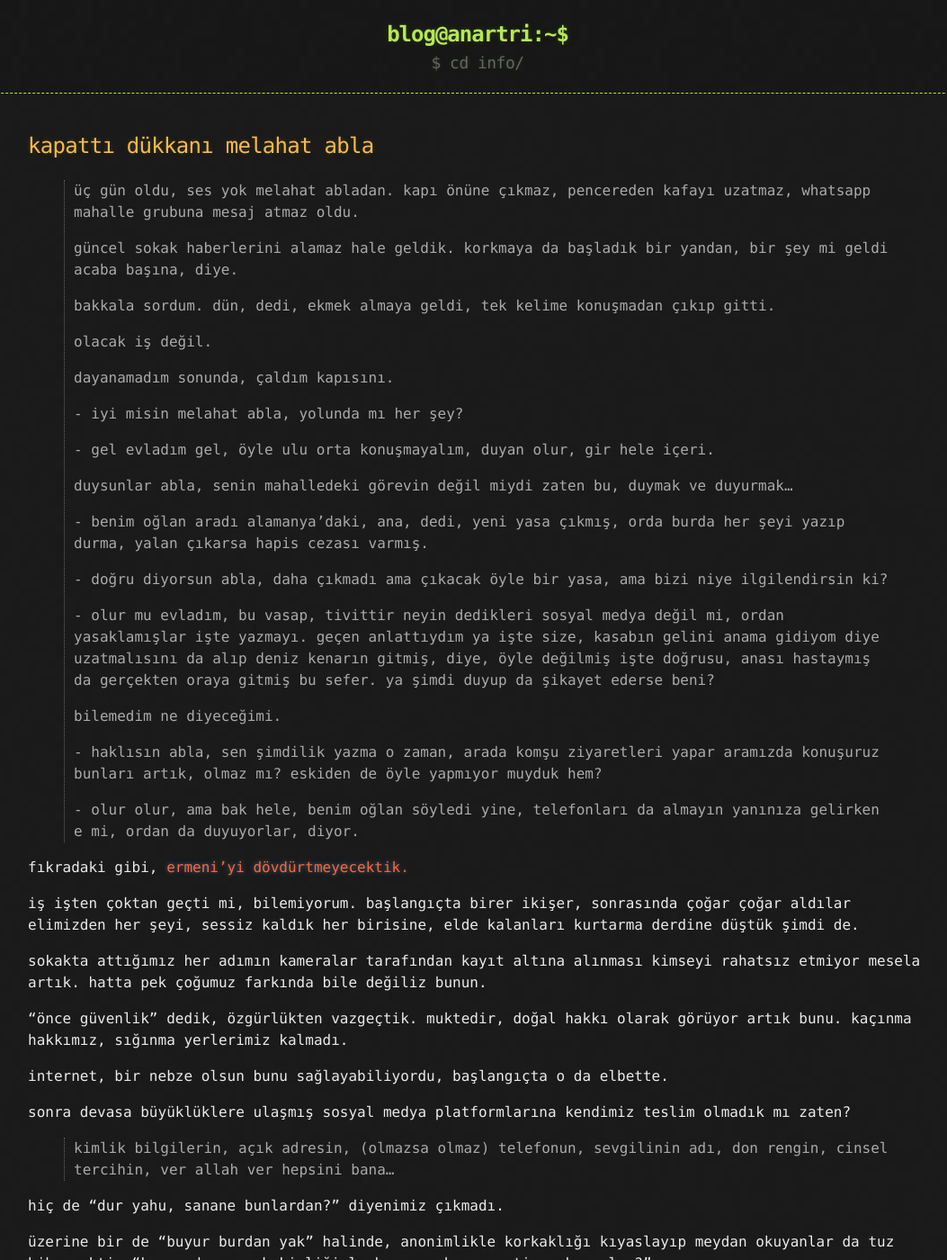
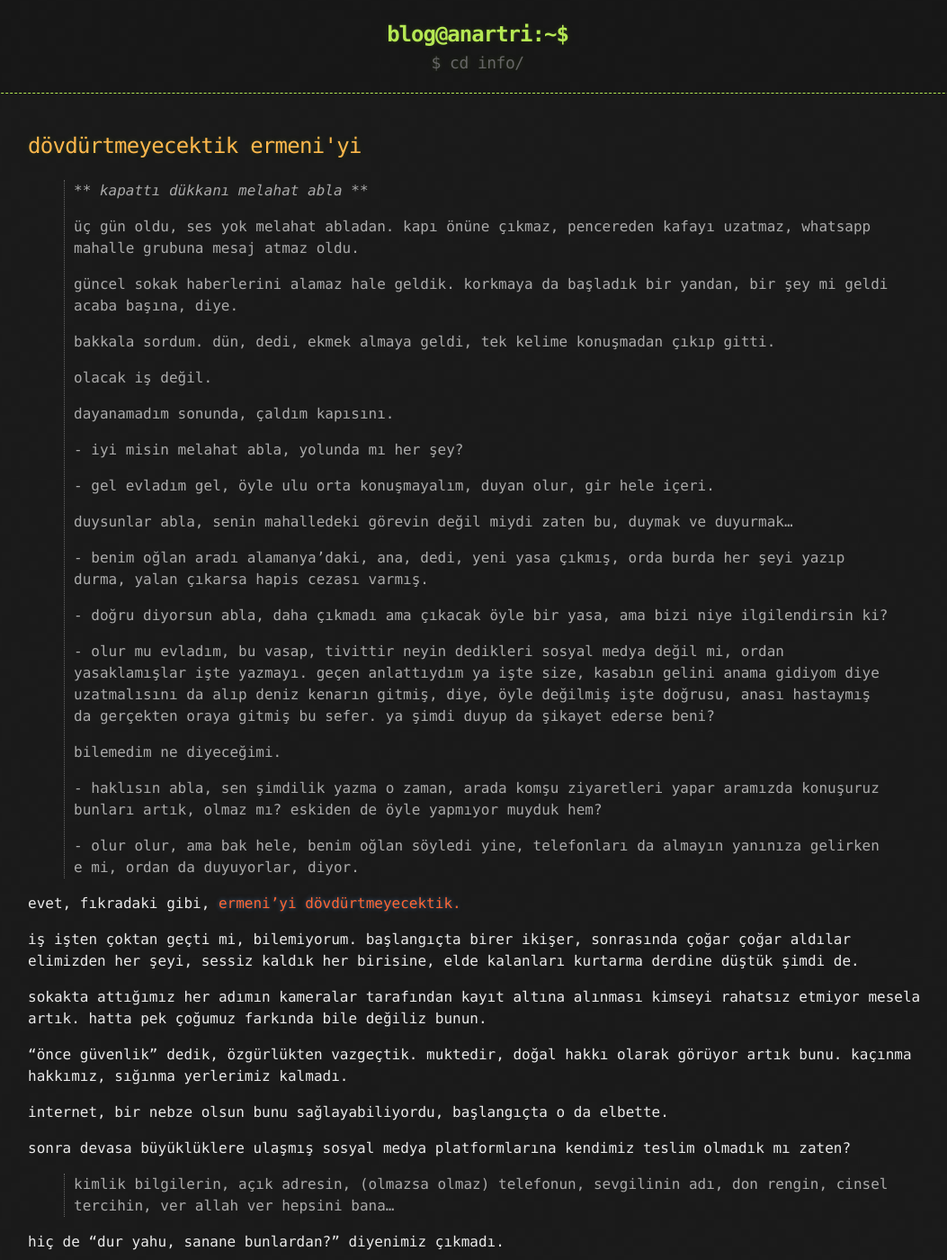
Before and after one commit to lanartri/lanartri.github.io, a Jekyll site: the page built from _posts/2022-05-30-kapatti-dukkani-melahat-abla.md, in a window 1280 px wide and 1400 px high. Shown: the whole window at 90% size, without its empty margins (109-1162 px from the left). Built offline with Jekyll 4.4.1, drawn with Linux system fonts in a browser that asks for light colours.

Commit message:
yeni blog, giriş devam

```diff
--- a/_posts/2022-05-30-kapatti-dukkani-melahat-abla.md
+++ b/_posts/2022-05-30-kapatti-dukkani-melahat-abla.md
@@ -1,10 +1,12 @@
 ---
 layout: post
-title:  "kapattı dükkanı melahat abla"
-date:   2022-05-30 12:41:00 +0000
+title:  "dövdürtmeyecektik ermeni'yi"
+date:   2022-05-31 11:58:00 +0000
 published: true
 categories: gündem
 ---
+> *** kapattı dükkanı melahat abla ***
+>
 > üç gün oldu, ses yok melahat abladan. kapı önüne çıkmaz, pencereden kafayı uzatmaz, whatsapp mahalle grubuna mesaj atmaz oldu.
 >
 > güncel sokak haberlerini alamaz hale geldik. korkmaya da başladık bir yandan, bir şey mi geldi acaba başına, diye.
@@ -33,7 +35,7 @@ categories: gündem
 >
 > \- olur olur, ama bak hele, benim oğlan söyledi yine, telefonları da almayın yanınıza gelirken e mi, ordan da duyuyorlar, diyor.
 
-fıkradaki gibi, [ermeni'yi dövdürtmeyecektik.](https://www.youtube.com/watch?v=RrSkv6y_A8E)
+evet, fıkradaki gibi, [ermeni'yi dövdürtmeyecektik.](https://www.youtube.com/watch?v=RrSkv6y_A8E)
 
 iş işten çoktan geçti mi, bilemiyorum. başlangıçta birer ikişer, sonrasında çoğar çoğar aldılar elimizden her şeyi, sessiz kaldık her birisine, elde kalanları kurtarma derdine düştük şimdi de.
 
```
